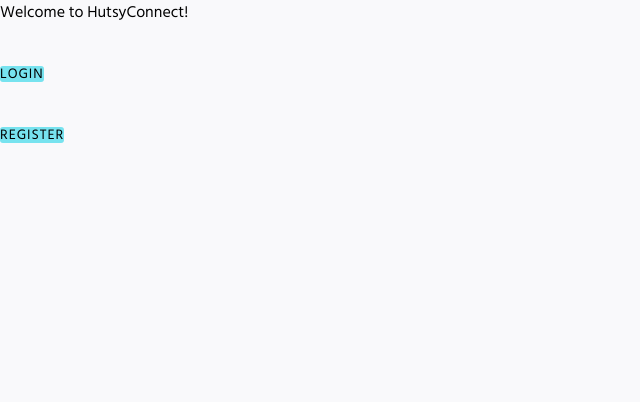
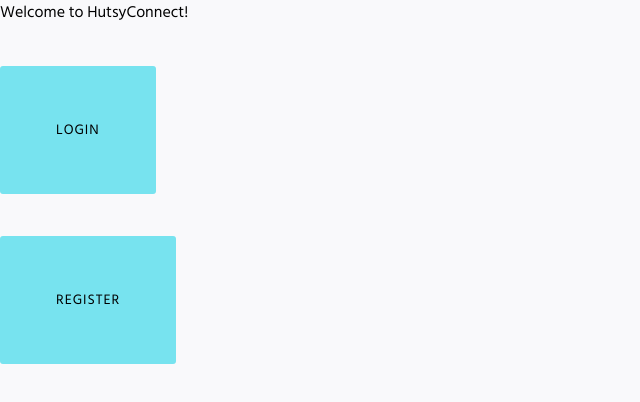
Before and after one commit to saka01/flairconnect, a Next.js app: page / in a window 1280 px wide. Shown: the top 402 px of the page, without its empty margins (0-640 px from the left). Built offline with nearby package versions, Linux system fonts and the light colour scheme.

Commit message:
proxy request
cannot have mixed connectioon types

```diff
--- a/components/Buttons/AuthButton.jsx
+++ b/components/Buttons/AuthButton.jsx
@@ -6,6 +6,7 @@
 const AuthButton = ({
   children,
   onClick,
+  style,
   color = "primary", // Default color
   size = "medium", // Default size
   disabled = false,
@@ -19,10 +20,11 @@
     ${disabled ? styles.disabled : ""}
     ${loading ? styles.loading : ""}
   `;
+  const mergedStyles = { marginTop: "3em", ...style };
   return (
     <button
       onClick={onClick}
-      style={{marginTop: "3em"}}
+      style={mergedStyles}
       className={buttonClasses} // Default class merged with custom classes passed as prop
       {...props} // Spread any additional props
     >
--- a/components/Forms/LoginForm.jsx
+++ b/components/Forms/LoginForm.jsx
@@ -24,7 +24,7 @@
     };
     try {
       const response = await fetch(
-        "https://jobtest.apihutsy.com/api/auth/local",
+        "api/login",
         {
           method: "POST",
           headers: {
--- /dev/null
+++ b/pages/api/login.js
@@ -0,0 +1,15 @@
+// pages/api/proxy.js
+export default async (req, res) => {
+  const response = await fetch("http://jobtest.apihutsy.com/api/auth/local", {
+    method: req.method,
+    headers: {
+      "Content-Type": "application/json",
+      // Forward any other necessary headers
+    },
+    body: JSON.stringify(req.body),
+  });
+
+  const data = await response.json();
+
+  res.status(response.status).json(data);
+};
--- a/pages/index.jsx
+++ b/pages/index.jsx
@@ -17,11 +17,15 @@
   return (
     <main>
       <h1>Welcome to HutsyConnect!</h1>
-      <AuthButton onClick={handleLogin} size="Large">
+      <AuthButton style={{ padding: "4em" }} onClick={handleLogin} size="Large">
         LOGIN
       </AuthButton>
       <br />
-      <AuthButton onClick={handleRegister} size="Large">
+      <AuthButton
+        style={{ padding: "4em" }}
+        onClick={handleRegister}
+        size="Large"
+      >
         REGISTER
       </AuthButton>
     </main>
```
